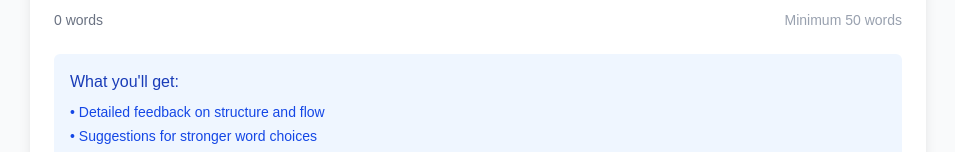
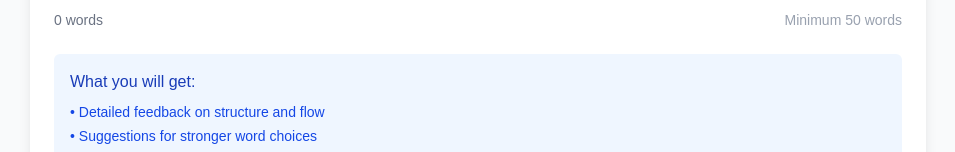
Before and after one commit to J-ManYT/blueprint-ai, a Next.js app: page /essay-feedback in a window 1280 px wide. Shown: the part 840-992 px from the top of the page, without its empty margins (162-1117 px from the left). Built offline with nearby package versions, Linux system fonts and the light colour scheme.

Commit message:
fixing line 79 in essay-form.tsx agani

```diff
--- a/src/components/EssayForm.tsx
+++ b/src/components/EssayForm.tsx
@@ -76,7 +76,7 @@ export default function EssayForm({ onSubmit, isLoading }: EssayFormProps) {
 
         {/* Submission Guidelines */}
         <div className="bg-blue-50 p-4 rounded-md">
-          <h3 className="font-medium text-blue-800 mb-2">What you&apos;ll get:</h3>
+          <h3 className="font-medium text-blue-800 mb-2">What you will get:</h3>
           <ul className="text-sm text-blue-700 space-y-1">
             <li>• Detailed feedback on structure and flow</li>
             <li>• Suggestions for stronger word choices</li>
```
